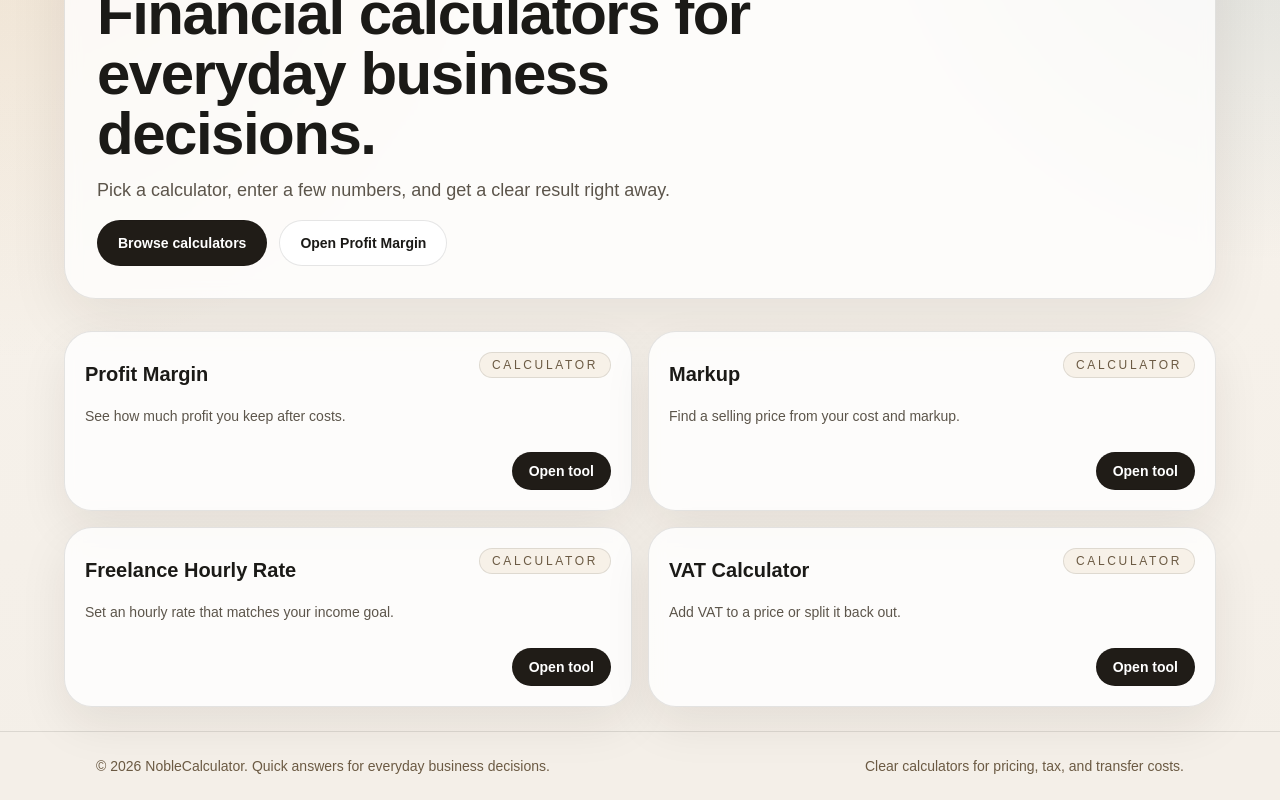
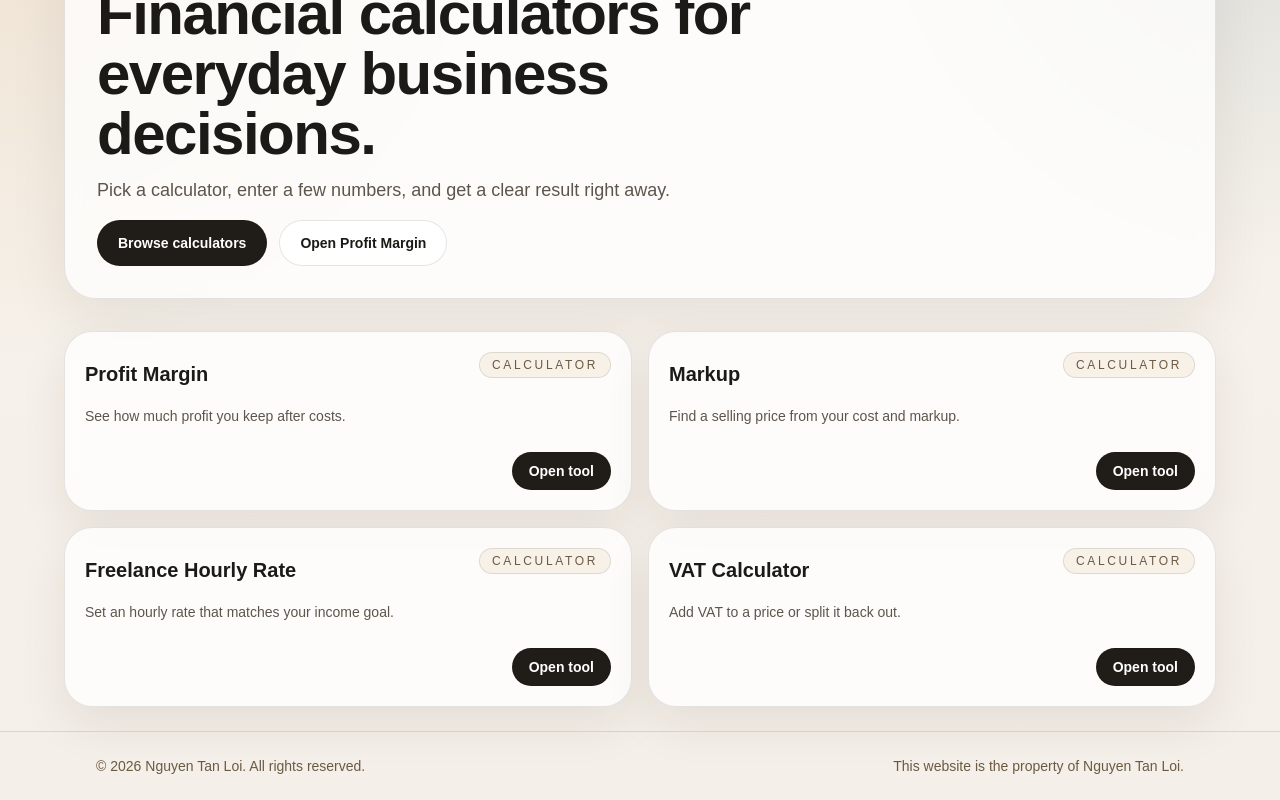
Before and after one commit to hataba123/noblecalculator, a Next.js app: page / in a window 1280 px wide. Shown: the part 188-988 px from the top of the page. Built offline with nearby package versions, Linux system fonts and the light colour scheme; no server answers.

Commit message:
chore: update footer copyright

```diff
--- a/src/components/shared/app-footer.tsx
+++ b/src/components/shared/app-footer.tsx
@@ -5,9 +5,9 @@ export function AppFooter() {
   <footer className="border-t border-black/10 bg-[#f4efe8]">
     <div className="mx-auto flex w-full max-w-6xl flex-col gap-2 px-4 py-6 text-sm text-[#6b5a43] sm:px-6 lg:px-8 md:flex-row md:items-center md:justify-between">
       <p>
-          © {new Date().getFullYear()} {siteConfig.name}. Quick answers for everyday business decisions.
+        © {new Date().getFullYear()} Nguyen Tan Loi. All rights reserved.
       </p>
-        <p>Clear calculators for pricing, tax, and transfer costs.</p>
+      <p>This website is the property of Nguyen Tan Loi.</p>
     </div>
   </footer>
   );
```
Lines whose indentation alone changed are shown as unchanged.
